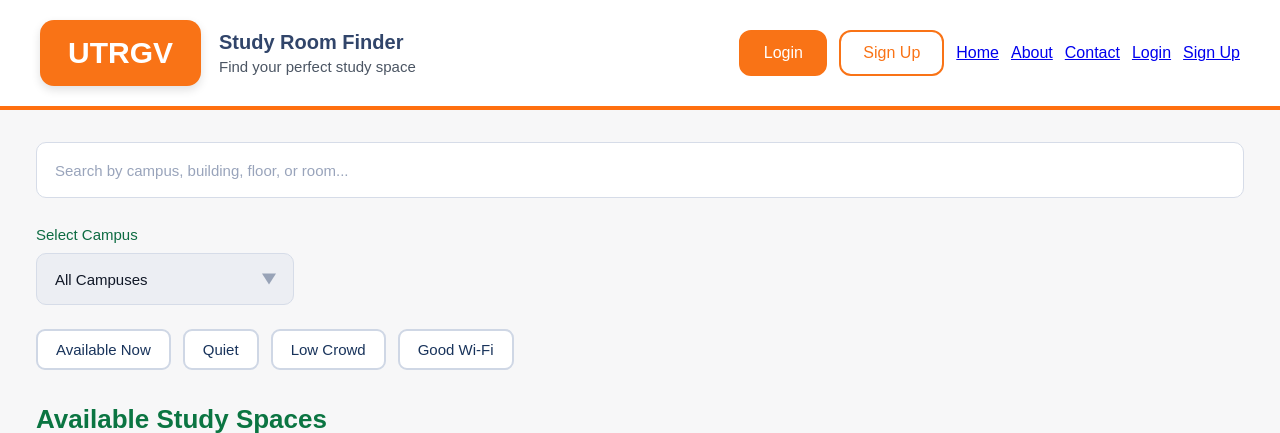
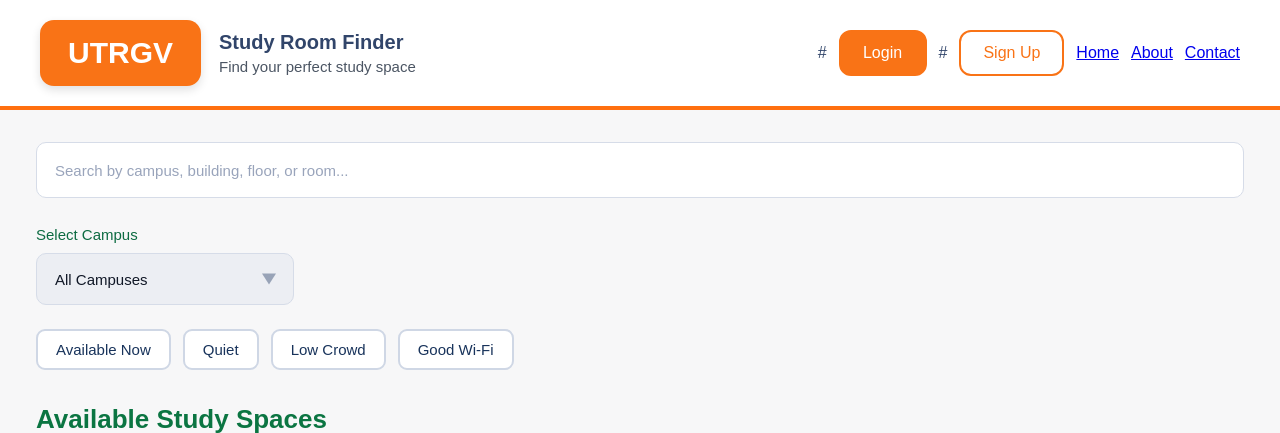
Before and after one commit to Cpl-flowers/Django_Spring26, a Django app: page / in a window 1280 px wide. Shown: the top 433 px of the page. Run offline with Django 5.2, Linux system fonts and the light colour scheme; data that the repository does not hold is empty.

Commit message:
finished merging angel's branch and resolved bugs

```diff
--- a/testFolder/settings.py
+++ b/testFolder/settings.py
@@ -43,7 +43,7 @@ INSTALLED_APPS = [
     'django.contrib.sessions',
     'django.contrib.messages',
     'django.contrib.staticfiles',
-    'testApp'
+    'testFolder.testApp'
     # 'members'
 ]
 
--- a/testFolder/testApp/templates/testApp/about.html
+++ b/testFolder/testApp/templates/testApp/about.html
@@ -1,9 +1,9 @@
-{% extends "master.html" %}
+{% extends 'testApp/base.html' %}
 
-{% block title %}About - Study Crowd{% endblock %}
+{% block title %}About - Study Room Finder{% endblock %}
 
 {% block content %}
 <h1>About Us</h1>
-<p>Welcome to Study Crowd! We are a community dedicated to collaborative learning and study groups.</p>
+<p>Welcome to Study Room Finder! We are a community dedicated to finding the perfect study spaces on campus.</p>
 <!-- Add more about content here -->
 {% endblock %}
--- a/testFolder/testApp/templates/testApp/contact.html
+++ b/testFolder/testApp/templates/testApp/contact.html
@@ -1,6 +1,6 @@
-{% extends "master.html" %}
+{% extends 'testApp/base.html' %}
 
-{% block title %}Contact - Study Crowd{% endblock %}
+{% block title %}Members - Study Room Finder{% endblock %}
 
 {% block content %}
 <h1>Members</h1>
--- a/testFolder/testApp/templates/testApp/details.html
+++ b/testFolder/testApp/templates/testApp/details.html
@@ -1,6 +1,6 @@
-{% extends "master.html" %}
+{% extends 'testApp/base.html' %}
 
-{% block title %}{{ mymember.firstname }} {{ mymember.lastname }} - Study Crowd{% endblock %}
+{% block title %}{{ mymember.firstname }} {{ mymember.lastname }} - Study Room Finder{% endblock %}
 
 {% block content %}
 <h1>{{ mymember.firstname }} {{ mymember.lastname }}</h1>
--- a/testFolder/testApp/templates/testApp/home.html
+++ b/testFolder/testApp/templates/testApp/home.html
@@ -17,18 +17,16 @@
         <div class="nav-buttons">
             {% if user.is_authenticated %}
                 <span class="welcome-text">Hello, {{ user.username }}</span>
-                <form action="{% url 'logout' %}" method="post" class="logout-form">
+                <form action="{% url 'Logout' %}" method="post" class="logout-form">
                     {% csrf_token %}
                     <button type="submit" class="nav-btn logout-btn">Logout</button>
                 </form>
             {% else %}
-                <a href="{% url 'login' %}" class="nav-btn login-btn">Login</a>
-                <a href="{% url 'signup' %}" class="nav-btn signup-btn">Sign Up</a>
+                #<a href="{% url 'Login' %}" class="nav-btn login-btn">Login</a>
+                #<a href="{% url 'Signup' %}" class="nav-btn signup-btn">Sign Up</a>
                 <a href="{% url 'Home' %}" class="text-white font-medium hover:bg-orange-600 px-4 py-2 rounded-lg transition">Home</a>
                 <a href="{% url 'About' %}" class="text-white font-medium hover:bg-orange-600 px-4 py-2 rounded-lg transition">About</a>
                 <a href="{% url 'Contact' %}" class="text-white font-medium hover:bg-orange-600 px-4 py-2 rounded-lg transition">Contact</a>
-                <a href="{% url 'Login' %}" class="px-6 py-2 bg-white text-orange-500 rounded-lg font-medium hover:bg-gray-100">Login</a>
-                <a href="{% url 'Signup' %}" class="px-6 py-2 border-2 border-white text-white rounded-lg font-medium hover:bg-white hover:text-orange-500 ml-2">Sign Up</a>
             {% endif %}
         </div>
     </header>
--- a/testFolder/testApp/templates/testApp/login.html
+++ b/testFolder/testApp/templates/testApp/login.html
@@ -14,6 +14,6 @@
 
     <p class="auth-link-text">
         Do not have an account?
-        <a href="{% url 'signup' %}">Sign Up</a>
+        <a href="{% url 'Signup' %}">Sign Up</a>
     </p>
 {% endblock %}
--- a/testFolder/testApp/templates/testApp/signup.html
+++ b/testFolder/testApp/templates/testApp/signup.html
@@ -14,6 +14,6 @@
 
     <p class="auth-link-text">
         Already have an account?
-        <a href="{% url 'login' %}">Login</a>
+        <a href="{% url 'Login' %}">Login</a>
     </p>
 {% endblock %}
--- a/testFolder/urls.py
+++ b/testFolder/urls.py
@@ -20,11 +20,11 @@ Including another URLconf
 from django.contrib import admin
 from django.urls import include, path
 from django.contrib.auth import views as auth_views
-from testApp import views
+from testFolder.testApp import views
 
 urlpatterns = [
     path('admin/', admin.site.urls),
-    path('login/', auth_views.LoginView.as_view(template_name='login.html'), name='Login'),
+    path('login/', auth_views.LoginView.as_view(template_name='testApp/login.html'), name='Login'),
     path('logout/', auth_views.LogoutView.as_view(next_page='/'), name='Logout'),
     path('accounts/', include('django.contrib.auth.urls')),
     path('', views.home, name='Home'),
```
Also changed, not shown: db.sqlite3, testFolder/testApp/__init__.py (deleted), testFolder/testApp/migrations/0002_member.py (added), testFolder/testApp/migrations/__init__.py (deleted).
